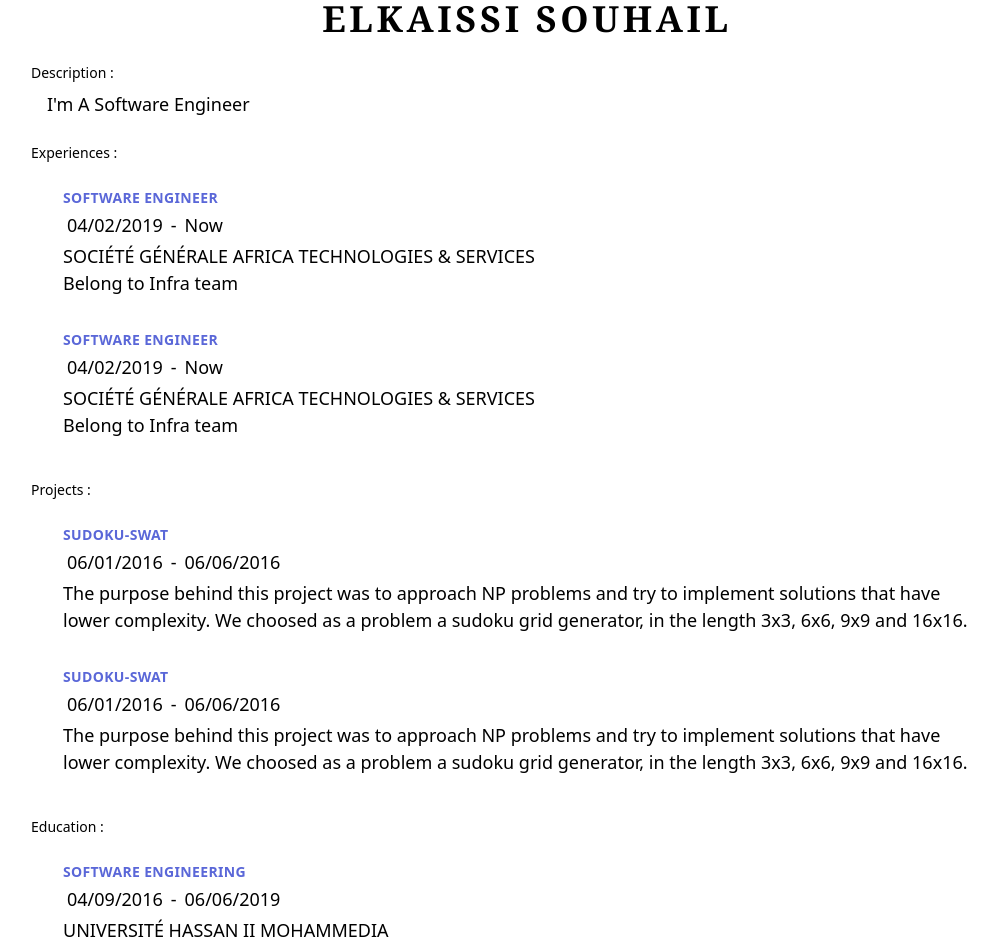
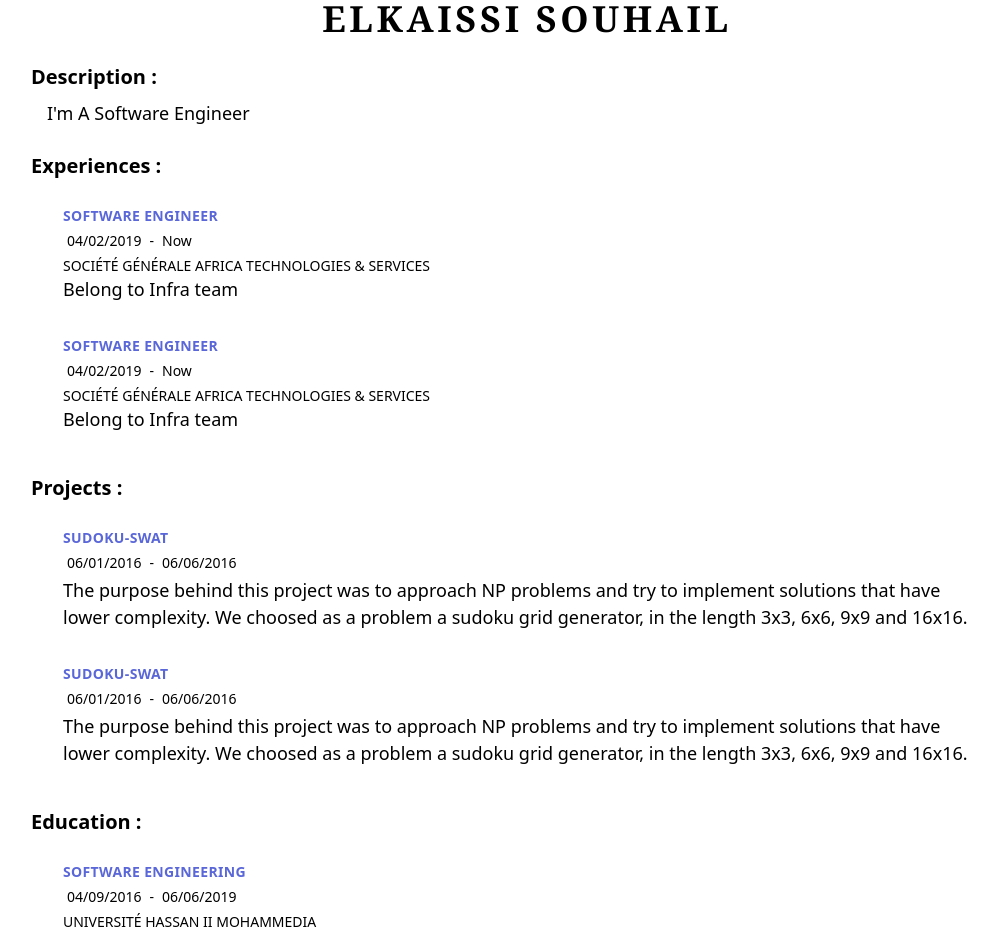
Before and after one commit to souhailelk/myblog, a React (Create React App) app: page /Resume in a window 1280 px wide. Shown: the part 100-1052 px from the top of the page, without its empty margins (113-1111 px from the left). Built offline with nearby package versions, Linux system fonts and the light colour scheme.

Commit message:
Fix Resume fonts

```diff
--- a/src/components/Description.js
+++ b/src/components/Description.js
@@ -1,9 +1,9 @@
 import React from 'react'
 function Description(props) {
     return (
-        <div class="block px-4 py-2 font-sans text-sm text-left">
-            Description :
-            <div class="block px-4 py-2 font-sans text-lg text-left">{props.description}</div>
+        <div class="block px-4 py-2 text-left">
+            <div class="font-sans text-sm md:text-xl font-black">Description :</div>
+            <div class="block px-4 py-2 font-sans test-base md:text-lg text-left">{props.description}</div>
         </div>
     )
 }
--- a/src/components/Educations.js
+++ b/src/components/Educations.js
@@ -2,18 +2,18 @@ import React from 'react'
 function Educations(props) {
     let educationsComponents = []
     props.educations.forEach(education => {
-        educationsComponents.push(<div class="block px-4 py-2 font-sans text-lg text-left m-4">
-            <div class="uppercase tracking-wide text-sm text-indigo-600 font-bold">{education.degree}</div>
-            <div class="inline-block text-center m-1">{education.startDate}</div>
-            <div class="inline-block text-center m-1">-</div>
-            <div class="inline-block text-center m-1">{education.endDate}</div>
-            <div class="uppercase"><a href={education.schoolLink}>{education.schoolName}</a></div>
+        educationsComponents.push(<div class="block px-4 py-2 font-sans text-left md:m-4">
+            <div class="uppercase tracking-wide text-xs md:text-sm text-indigo-600 font-bold">{education.degree}</div>
+            <div class="inline-block text-center text-xs md:text-sm md:m-1">{education.startDate}</div>
+            <div class="inline-block text-center text-xs md:text-sm md:m-1">-</div>
+            <div class="inline-block text-center text-xs md:text-sm md:m-1">{education.endDate}</div>
+            <div class="uppercase text-xs md:text-sm"><a href={education.schoolLink}>{education.schoolName}</a></div>
         </div>)
     });
 
     return (
         <div class="block px-4 py-2 font-sans text-sm text-left">
-            Education :
+            <div class="font-sans text-sm md:text-xl font-black">Education :</div>
             {educationsComponents}
         </div>
     )
--- a/src/components/Experiences.js
+++ b/src/components/Experiences.js
@@ -2,18 +2,18 @@ import React from 'react'
 function Experiences(props) {
     let experiencesComponents = []
     props.experiences.forEach(experience => {
-        experiencesComponents.push(<div class="block px-4 py-2 font-sans text-lg text-left m-4">
-            <div class="uppercase tracking-wide text-sm text-indigo-600 font-bold">{experience.jobTitle}</div>
-            <div class="inline-block text-center m-1">{experience.startDate}</div>
-            <div class="inline-block text-center m-1">-</div>
-            <div class="inline-block text-center m-1">{experience.endDate}</div>
-            <div class="uppercase"><a href={experience.companyLink}>{experience.companyName}</a></div>
-            <div>{experience.description}</div>
+        experiencesComponents.push(<div class="block px-4 py-2 font-sans text-left md:m-4">
+            <div class="uppercase tracking-wide text-xs md:text-sm text-indigo-600 font-bold">{experience.jobTitle}</div>
+            <div class="inline-block text-center text-xs md:text-sm md:m-1">{experience.startDate}</div>
+            <div class="inline-block text-center text-xs md:text-sm md:m-1">-</div>
+            <div class="inline-block text-center text-xs md:text-sm md:m-1">{experience.endDate}</div>
+            <div class="uppercase text-xs md:text-sm"><a href={experience.companyLink}>{experience.companyName}</a></div>
+            <div class="text-base md:text-lg">{experience.description}</div>
         </div>)
     });
     return (
-        <div class="block px-4 py-2 font-sans text-sm text-left">
-            Experiences :
+        <div class="block px-4 py-2 text-left">
+            <div class="font-sans text-sm md:text-xl font-black">Experiences :</div>
             {experiencesComponents}
         </div>
     )
--- a/src/components/Projects.js
+++ b/src/components/Projects.js
@@ -2,18 +2,18 @@ import React from 'react'
 function Projects(props) {
     let projectsComponents = []
     props.projects.forEach(project => {
-        projectsComponents.push(<div class="block px-4 py-2 font-sans text-lg text-left m-4">
-            <div class="uppercase tracking-wide text-sm text-indigo-600 font-bold"><a href={project.projectLink}>{project.projectName}</a></div>
-            <div class="inline-block text-center m-1">{project.startDate}</div>
-            <div class="inline-block text-center m-1">-</div>
-            <div class="inline-block text-center m-1">{project.endDate}</div>
-            <div>{project.description}</div>
+        projectsComponents.push(<div class="block px-4 py-2 font-sans text-left md:m-4">
+            <div class="uppercase tracking-wide text-xs md:text-sm text-indigo-600 font-bold"><a href={project.projectLink}>{project.projectName}</a></div>
+            <div class="inline-block text-center text-xs md:text-sm md:m-1">{project.startDate}</div>
+            <div class="inline-block text-center text-xs md:text-sm md:m-1">-</div>
+            <div class="inline-block text-center text-xs md:text-sm md:m-1">{project.endDate}</div>
+            <div class="text-base md:text-lg">{project.description}</div>
         </div>)
     });
 
     return (
-        <div class="block px-4 py-2 font-sans text-sm text-left">
-            Projects :
+        <div class="block px-4 py-2 text-left">
+            <div class="font-sans text-sm md:text-xl font-black">Projects :</div>
             {projectsComponents}
         </div>
     )
--- a/src/components/ResumeName.js
+++ b/src/components/ResumeName.js
@@ -1,7 +1,7 @@
 import React from 'react'
 function ResumeName(props) {
     return (
-        <div class="block px-4 py-2 font-serif text-4xl font-black tracking-widest text-center">{props.completName}</div>
+        <div class="block px-4 py-2 font-serif text-xl md:text-4xl font-black tracking-widest text-center">{props.completName}</div>
     )
 }
 export default ResumeName;
```
